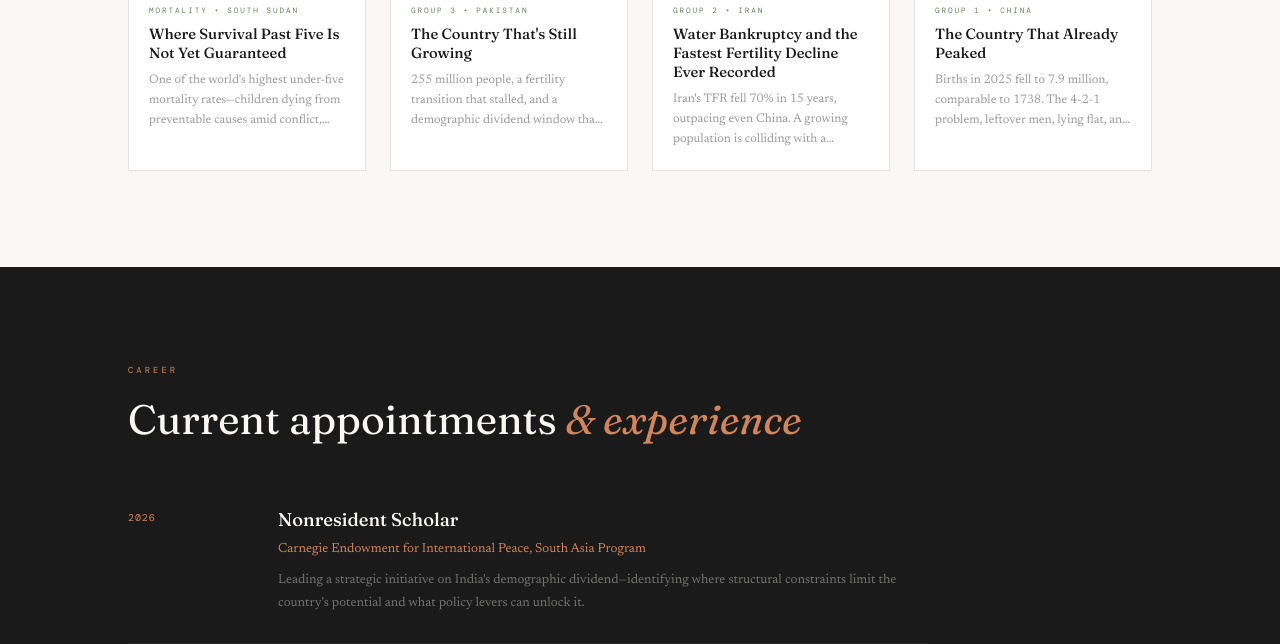
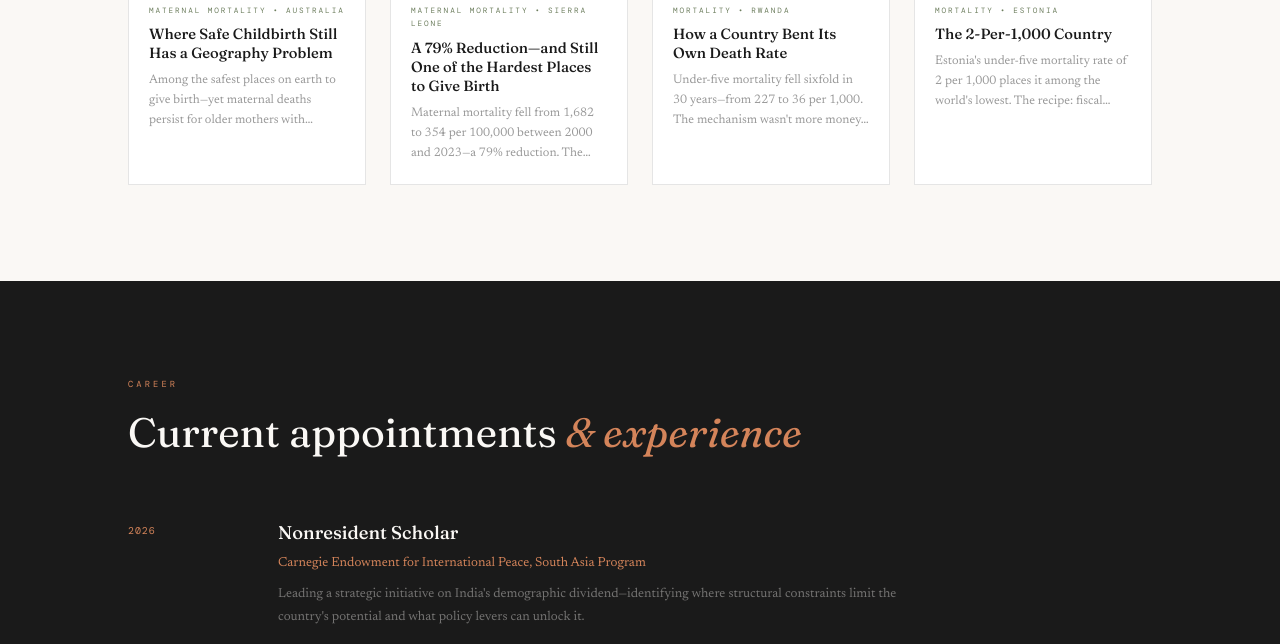
Before and after one commit to ekimcmuyan/apoorvajadhav-site, a plain HTML site: page index.html in a window 1280 px wide. Shown: the part 4514-5158 px from the top of the page. Drawn offline with nearby package versions, Linux system fonts and the light colour scheme; a web font is replaced by a local one.

Commit message:
Update Substack cards to latest four posts: Australia, Sierra Leone, Rwanda, Estonia
- Week 20: Australia (May 22) — Maternal mortality / Vegemite
- Week 19: Sierra Leone (May 15) — Maternal mortality / Fish Huntu
- Week 18: Rwanda (May 8) — U5MR / Igisafuliya
- Week 17: Estonia (May 1) — U5MR / Frikadellisupp

Maps from each post's og:image used as card thumbnails. Rotates South Sudan, Pakistan, Iran, China out of the visible four.

```diff
--- a/index.html
+++ b/index.html
@@ -1438,36 +1438,36 @@ a:hover .art-cta { gap: 0.7rem; }
     </p>
 
     <div class="substack-grid">
-      <a href="https://apoorvajadhav.substack.com/p/week-16-south-sudan" target="_blank" rel="noopener" class="sub-card reveal">
-        <div class="sub-card-img"><img src="https://substack-post-media.s3.amazonaws.com/public/images/f3d49147-c44a-4109-8e06-9c36588fd207_1600x1532.webp" alt="Map of South Sudan and surrounding region" onerror="this.parentElement.innerHTML='<div style=\'height:100%;background:var(--sage);display:flex;align-items:center;justify-content:center;color:rgba(255,255,255,0.35);font-family:Fraunces,serif;font-style:italic;font-size:1.3rem\'>South Sudan</div>'"></div>
+      <a href="https://apoorvajadhav.substack.com/p/week-20-australia" target="_blank" rel="noopener" class="sub-card reveal">
+        <div class="sub-card-img"><img src="https://substack-post-media.s3.amazonaws.com/public/images/11f97eb8-1fcd-4eed-a4dd-96a3fba28072_1600x1533.webp" alt="Map of Australia" onerror="this.parentElement.innerHTML='<div style=\'height:100%;background:var(--terra);display:flex;align-items:center;justify-content:center;color:rgba(255,255,255,0.35);font-family:Fraunces,serif;font-style:italic;font-size:1.3rem\'>Australia</div>'"></div>
         <div class="sub-card-body">
-          <div class="sub-card-country">Mortality &bull; South Sudan</div>
-          <div class="sub-card-title">Where Survival Past Five Is Not Yet Guaranteed</div>
-          <div class="sub-card-snippet">One of the world's highest under-five mortality rates&mdash;children dying from preventable causes amid conflict, record flooding, and resources diverted away from health services.</div>
+          <div class="sub-card-country">Maternal Mortality &bull; Australia</div>
+          <div class="sub-card-title">Where Safe Childbirth Still Has a Geography Problem</div>
+          <div class="sub-card-snippet">Among the safest places on earth to give birth&mdash;yet maternal deaths persist for older mothers with chronic conditions and Indigenous women in the Outback. The shared failure with West Africa: infrastructure and imagination.</div>
         </div>
       </a>
-      <a href="https://apoorvajadhav.substack.com/p/week-15-pakistan" target="_blank" rel="noopener" class="sub-card reveal reveal-d1">
-        <div class="sub-card-img"><img src="https://substack-post-media.s3.amazonaws.com/public/images/b8e8f3db-b9b8-4511-90ec-a12fe4542548_1204x980.png" alt="Pakistan" onerror="this.parentElement.innerHTML='<div style=\'height:100%;background:var(--ink);display:flex;align-items:center;justify-content:center;color:rgba(255,255,255,0.35);font-family:Fraunces,serif;font-style:italic;font-size:1.3rem\'>Pakistan</div>'"></div>
+      <a href="https://apoorvajadhav.substack.com/p/week-19-sierra-leone" target="_blank" rel="noopener" class="sub-card reveal reveal-d1">
+        <div class="sub-card-img"><img src="https://substack-post-media.s3.amazonaws.com/public/images/3c8c1741-86f5-4a20-a6d9-30cee13d7450_1600x1532.webp" alt="Map of Sierra Leone and West Africa" onerror="this.parentElement.innerHTML='<div style=\'height:100%;background:var(--sage);display:flex;align-items:center;justify-content:center;color:rgba(255,255,255,0.35);font-family:Fraunces,serif;font-style:italic;font-size:1.3rem\'>Sierra Leone</div>'"></div>
         <div class="sub-card-body">
-          <div class="sub-card-country">Group 3 &bull; Pakistan</div>
-          <div class="sub-card-title">The Country That's Still Growing</div>
-          <div class="sub-card-snippet">255 million people, a fertility transition that stalled, and a demographic dividend window that's half-closed. The companion piece to China and Iran.</div>
+          <div class="sub-card-country">Maternal Mortality &bull; Sierra Leone</div>
+          <div class="sub-card-title">A 79% Reduction&mdash;and Still One of the Hardest Places to Give Birth</div>
+          <div class="sub-card-snippet">Maternal mortality fell from 1,682 to 354 per 100,000 between 2000 and 2023&mdash;a 79% reduction. The barriers that remain: impassable roads in rainy season and the medical mistrust Ebola left behind.</div>
         </div>
       </a>
-      <a href="https://apoorvajadhav.substack.com/p/week-14-iran" target="_blank" rel="noopener" class="sub-card reveal reveal-d2">
-        <div class="sub-card-img"><img src="https://substack-post-media.s3.amazonaws.com/public/images/cd3b16da-ce95-47e4-a3a7-3180e1b9470a_1000x1000.webp" alt="Iran" onerror="this.parentElement.innerHTML='<div style=\'height:100%;background:var(--terra);display:flex;align-items:center;justify-content:center;color:rgba(255,255,255,0.35);font-family:Fraunces,serif;font-style:italic;font-size:1.3rem\'>Iran</div>'"></div>
+      <a href="https://apoorvajadhav.substack.com/p/week-18-rwanda" target="_blank" rel="noopener" class="sub-card reveal reveal-d2">
+        <div class="sub-card-img"><img src="https://substack-post-media.s3.amazonaws.com/public/images/5f3b39eb-5ffa-451b-9116-297a1ac6907b_1300x806.png" alt="Map of Rwanda" onerror="this.parentElement.innerHTML='<div style=\'height:100%;background:var(--ink);display:flex;align-items:center;justify-content:center;color:rgba(255,255,255,0.35);font-family:Fraunces,serif;font-style:italic;font-size:1.3rem\'>Rwanda</div>'"></div>
         <div class="sub-card-body">
-          <div class="sub-card-country">Group 2 &bull; Iran</div>
-          <div class="sub-card-title">Water Bankruptcy and the Fastest Fertility Decline Ever Recorded</div>
-          <div class="sub-card-snippet">Iran's TFR fell 70% in 15 years, outpacing even China. A growing population is colliding with a country running out of water.</div>
+          <div class="sub-card-country">Mortality &bull; Rwanda</div>
+          <div class="sub-card-title">How a Country Bent Its Own Death Rate</div>
+          <div class="sub-card-snippet">Under-five mortality fell sixfold in 30 years&mdash;from 227 to 36 per 1,000. The mechanism wasn't more money. It was <em>imihigo</em>: the precolonial public vow, modernized into performance contracts that run from president to mayor to nurse.</div>
         </div>
       </a>
-      <a href="https://apoorvajadhav.substack.com/p/week-13-china" target="_blank" rel="noopener" class="sub-card reveal reveal-d3">
-        <div class="sub-card-img"><img src="https://substack-post-media.s3.amazonaws.com/public/images/26a46a42-4eaf-4455-9a41-ee57bf0f1fab_1200x1352.jpeg" alt="China" onerror="this.parentElement.innerHTML='<div style=\'height:100%;background:#6e5040;display:flex;align-items:center;justify-content:center;color:rgba(255,255,255,0.35);font-family:Fraunces,serif;font-style:italic;font-size:1.3rem\'>China</div>'"></div>
+      <a href="https://apoorvajadhav.substack.com/p/week-17-estonia" target="_blank" rel="noopener" class="sub-card reveal reveal-d3">
+        <div class="sub-card-img"><img src="https://substack-post-media.s3.amazonaws.com/public/images/8199832d-6a6b-4940-80e3-908301f4d81e_796x652.png" alt="Map of Estonia and the Baltic" onerror="this.parentElement.innerHTML='<div style=\'height:100%;background:#6e5040;display:flex;align-items:center;justify-content:center;color:rgba(255,255,255,0.35);font-family:Fraunces,serif;font-style:italic;font-size:1.3rem\'>Estonia</div>'"></div>
         <div class="sub-card-body">
-          <div class="sub-card-country">Group 1 &bull; China</div>
-          <div class="sub-card-title">The Country That Already Peaked</div>
-          <div class="sub-card-snippet">Births in 2025 fell to 7.9 million, comparable to 1738. The 4-2-1 problem, leftover men, lying flat, and whether robots can substitute for people.</div>
+          <div class="sub-card-country">Mortality &bull; Estonia</div>
+          <div class="sub-card-title">The 2-Per-1,000 Country</div>
+          <div class="sub-card-snippet">Estonia's under-five mortality rate of 2 per 1,000 places it among the world's lowest. The recipe: fiscal sustainability, digital transparency, and primary care that meets people where they live.</div>
         </div>
       </a>
     </div>
```
